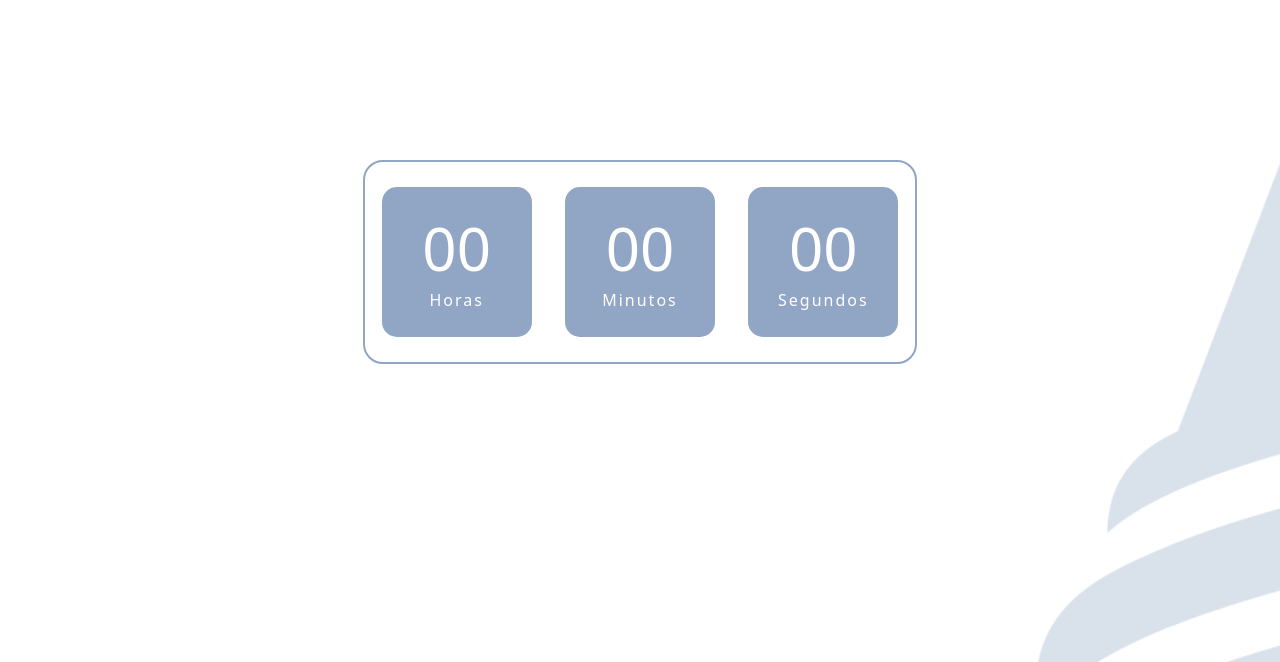
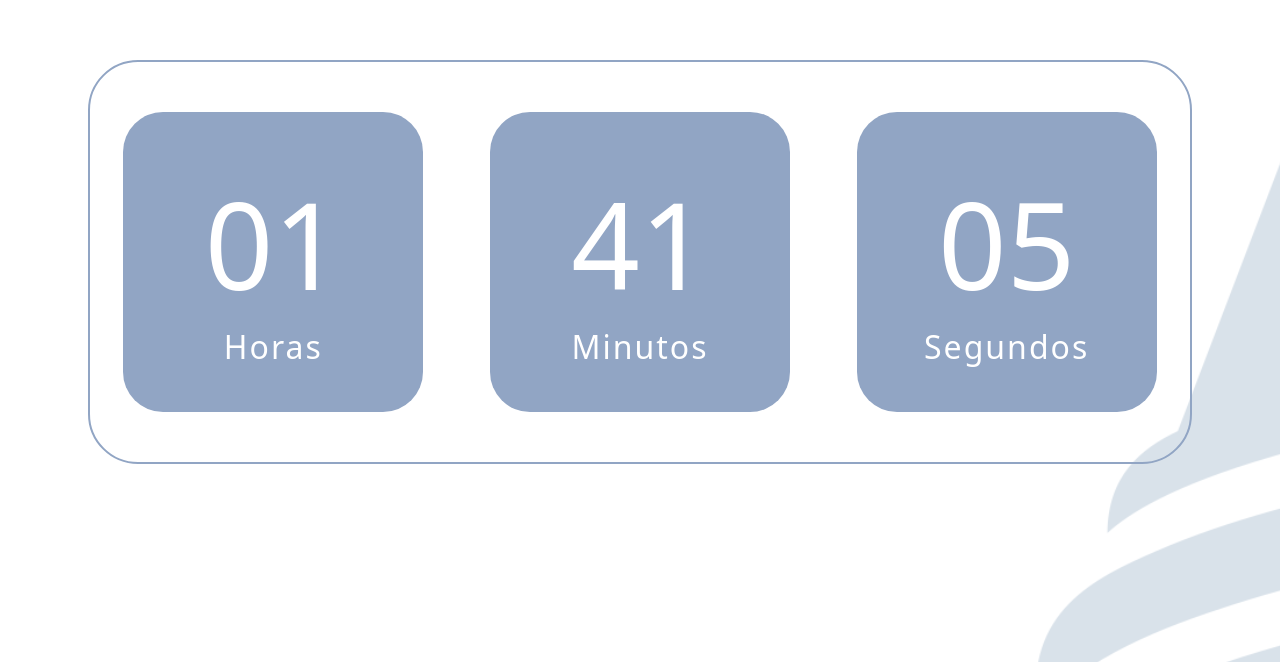
Before and after one commit to jpssrj/relogiocadc, a plain HTML site: page Relogio/index.html in a window 1280 px wide. Shown: the part 138-800 px from the top of the page. Drawn offline with Linux system fonts and the light colour scheme.

Commit message:
Version 1.0
Beta Version 1.0 com api clock.
Implementado o README

```diff
--- a/Relogio/index.html
+++ b/Relogio/index.html
@@ -3,8 +3,9 @@
 <head>
     <meta charset="UTF-8">
     <meta name="viewport" content="width=device-width, initial-scale=1.0">
-    <title>Document</title>
+    <title>Relógio Adventista</title>
     <link rel="stylesheet" href="style.css">
+    <link rel="shortcut icon" href="images/42621fouroclock_99137.ico" type="image/x-icon">
 
 </head>
 <body>
@@ -24,5 +25,7 @@
             </div>
         </div>
     </div>
+
+    <script src="script.js"></script>
 </body>
 </html>
--- a/Relogio/script.js
+++ b/Relogio/script.js
@@ -0,0 +1,18 @@
+const horas = document.getElementById('horas');
+const minutos = document.getElementById('minutos');
+const segundos = document.getElementById('segundos');
+
+const relogio = setInterval(function time() {
+    let datetoday = new Date();
+    let hr = datetoday.getHours();
+    let min = datetoday.getMinutes();
+    let s = datetoday.getSeconds();
+
+    if (hr < 10) hr = '0' + hr;
+    if (min < 10) min = '0' + min;
+    if (s < 10) s = '0' + s;
+
+    horas.textContent = hr;
+    minutos.textContent = min;
+    segundos.textContent = s;
+})
--- a/Relogio/style.css
+++ b/Relogio/style.css
@@ -17,10 +17,10 @@
 .relogio {
     display: flex;
     justify-content: space-around;
-    height: 200px;
-    width: 550px;
+    height: 400px;
+    width: 1100px;
     background-color: transparent;
-    border-radius: 20px;
+    border-radius: 50px;
     align-items: center;
     border: 2px solid rgb(145, 165, 196);
 }
@@ -28,21 +28,21 @@
 .relogio > div {
     color: white;
     background-color: rgb(145, 165, 196);
-    height: 150px;
-    width: 150px;
-    border-radius: 15px;
+    height: 300px;
+    width: 300px;
+    border-radius: 40px;
 }
 
 span {
     display: flex;
     justify-content: center;
     align-items: center;
-    margin-top: 20px;
-    font-size: 60px;
+    margin-top: 50px;
+    font-size: 120px;
 }
 
 span.tempo {
     margin: 0;
-    font-size: 16px;
+    font-size: 32px;
     letter-spacing: 2px;
 }
```
Also changed, not shown: Relogio/images/42621fouroclock_99137.ico (added), Relogio/images/favicon (1).ico (added), 1 other file.
